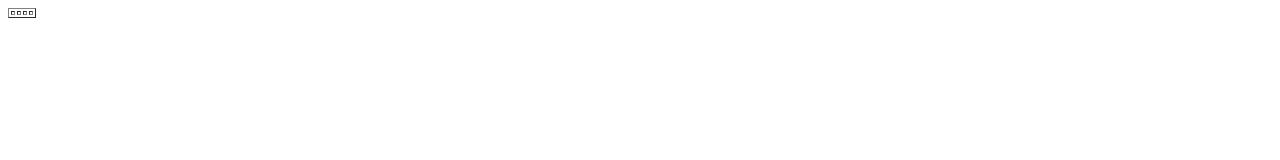
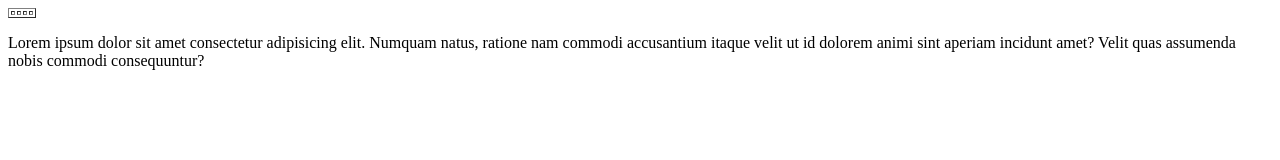
Before and after one commit to andres2r917/proyectosoftaware2, a plain HTML site: page index.html in a window 1280 px wide. Drawn offline with Linux system fonts and the light colour scheme.

Commit message:
modificacion index

```diff
--- a/index.html
+++ b/index.html
@@ -14,5 +14,6 @@
             <td></td>
         </tr>
     </table>
+    <p>Lorem ipsum dolor sit amet consectetur adipisicing elit. Numquam natus, ratione nam commodi accusantium itaque velit ut id dolorem animi sint aperiam incidunt amet? Velit quas assumenda nobis commodi consequuntur?</p>
 </body>
 </html>
```
